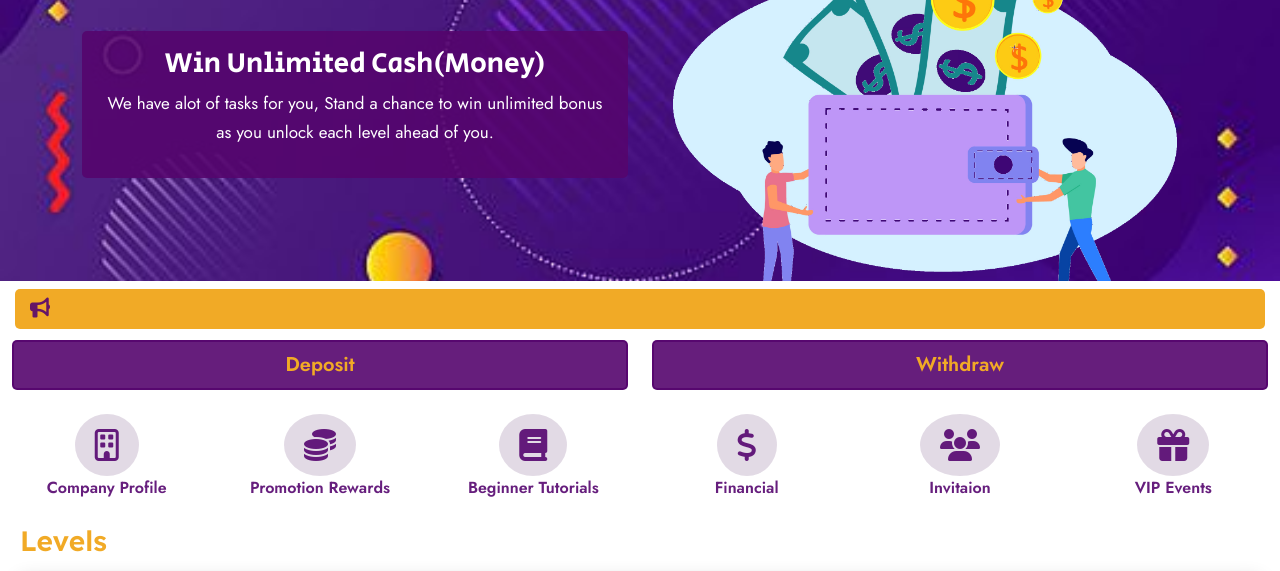
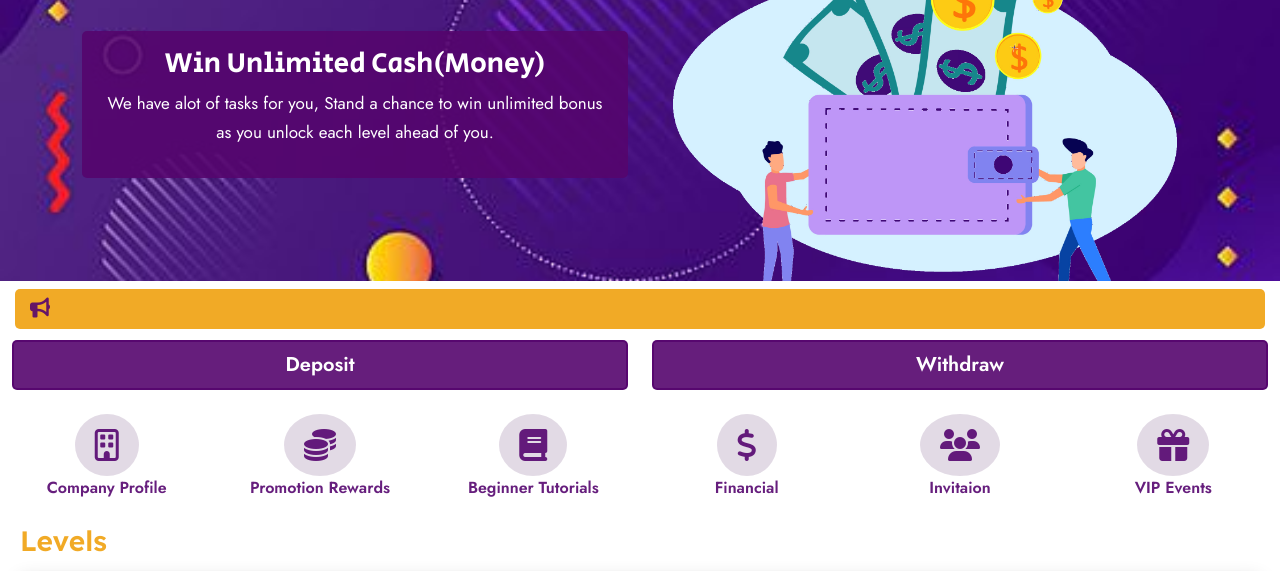
Before and after one commit to David-Orizu31/comercio, a plain HTML site: page index.html in a window 1280 px wide. Shown: the part 69-640 px from the top of the page. Drawn offline with Linux system fonts and the light colour scheme.

Commit message:
Update styles.css

```diff
--- a/css/styles.css
+++ b/css/styles.css
@@ -86,7 +86,7 @@ body p {
 
 .btn-deposit {
     background: rgba(85, 5, 110, 0.897);
-    color: rgb(241, 170, 38);
+    color: white;
     border: 2px solid rgba(85, 5, 110, 0.897);
     border-radius: 5px;
     font-weight: 600;
```
